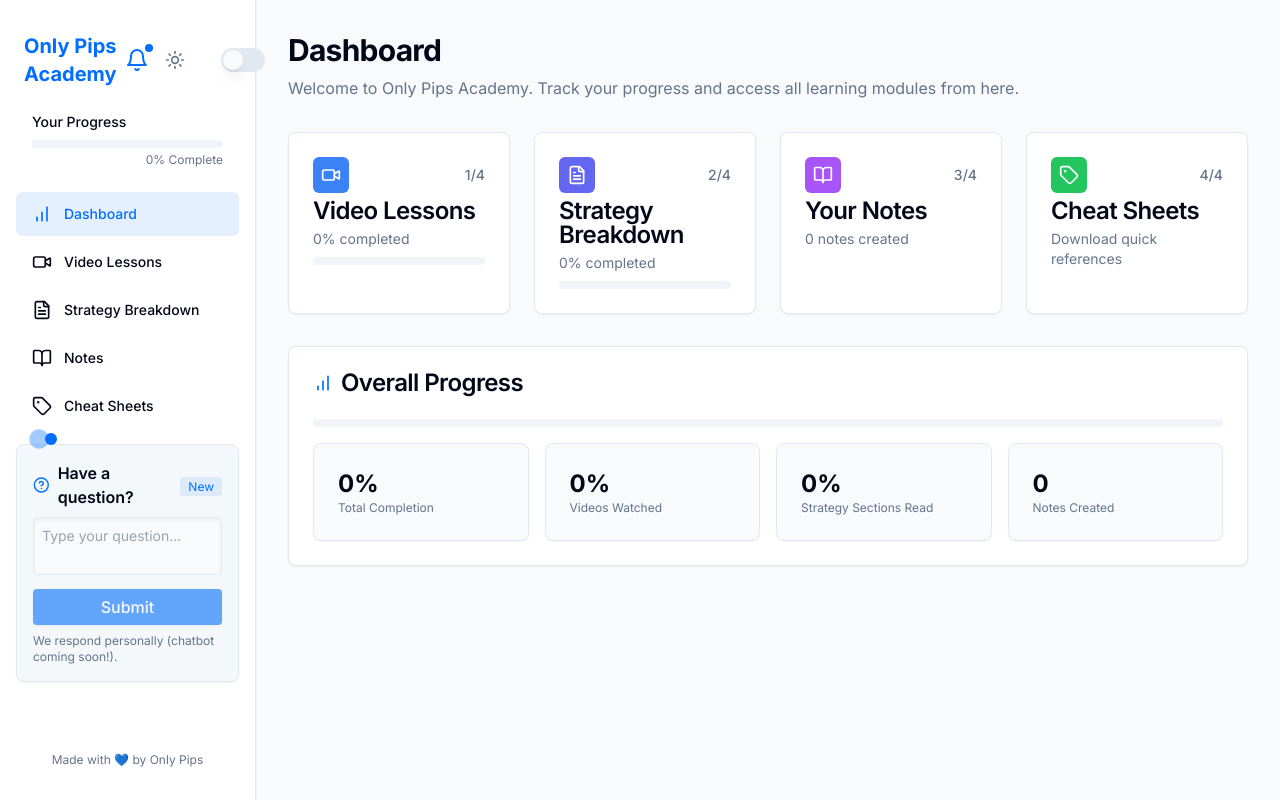
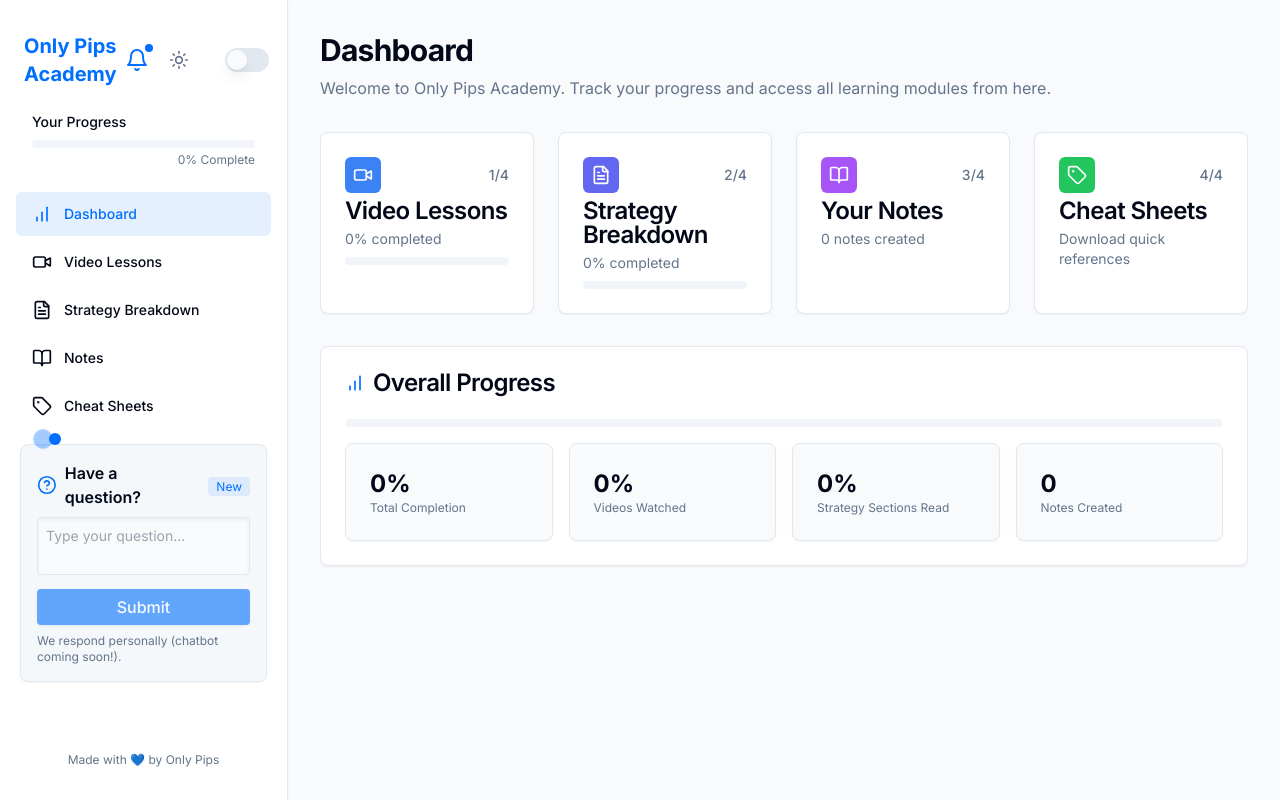
Before and after one commit to onlypipsjournallingapp/pips-academy-dashboard, a React (Vite) app: page / in a window 1280 px wide. Built offline with nearby package versions, Linux system fonts and the light colour scheme.

Commit message:
Fix UI issues
Adjust sidebar width, notification bell placement, and dropdown cutoff.

```diff
--- a/src/components/MainLayout.tsx
+++ b/src/components/MainLayout.tsx
@@ -1,3 +1,4 @@
+
 import { ReactNode, useState, useEffect } from 'react';
 import { Link, useLocation } from 'react-router-dom';
 import {
@@ -52,7 +53,7 @@ const MainLayout = ({ children }: MainLayoutProps) => {
     <div className="flex h-screen flex-col md:flex-row bg-background">
       {/* Mobile sidebar toggle */}
       <button
-        className="md:hidden fixed top-4 left-4 z-50 bg-primary/70 backdrop-blur-sm text-primary-foreground p-2 rounded-md shadow-md"
+        className="md:hidden fixed top-4 left-4 z-50 bg-primary/50 backdrop-blur-sm text-primary-foreground p-2 rounded-md shadow-md"
         style={{ opacity: 0.7 }}
         onClick={() => setIsSidebarOpen(!isSidebarOpen)}
       >
@@ -62,19 +63,16 @@ const MainLayout = ({ children }: MainLayoutProps) => {
       {/* Sidebar */}
       <div
         className={cn(
-          "fixed md:relative z-40 w-64 h-full bg-card border-r border-border shadow-sm transition-transform duration-300",
+          "fixed md:relative z-40 w-72 h-full bg-card border-r border-border shadow-sm transition-transform duration-300",
           isSidebarOpen ? "translate-x-0" : "-translate-x-full md:translate-x-0"
         )}
       >
         <div className="p-4 flex flex-col h-full">
           <div className="flex justify-between items-center mb-6 mt-4 px-2">
             <h1 className="text-xl font-bold text-primary">Only Pips Academy</h1>
-            <div className="hidden md:flex items-center gap-2">
+            <div className="flex items-center gap-3">
               <NotificationBell />
               <DarkModeToggle />
-            </div>
-            <div className="md:hidden">
-              {/* Empty placeholder for mobile to keep spacing */}
             </div>
           </div>
 
--- a/src/components/NotificationBell.tsx
+++ b/src/components/NotificationBell.tsx
@@ -33,7 +33,7 @@ const NotificationBell = () => {
         <span className="absolute top-1 right-1 inline-flex h-2 w-2 rounded-full bg-primary"></span>
       </button>
       {open && (
-        <div className="absolute right-0 mt-2 w-64 bg-popover shadow-xl rounded-lg border z-50">
+        <div className="absolute right-0 mt-2 w-64 bg-popover shadow-xl rounded-lg border z-50 transform -translate-x-1/2 md:translate-x-0">
           <div className="p-4 text-sm text-muted-foreground text-center">
             <span className="font-semibold">No notifications yet.</span>
             <p className="mt-1">Stay tuned for trading tips and updates.</p>
--- a/src/components/QuestionSection.tsx
+++ b/src/components/QuestionSection.tsx
@@ -21,7 +21,7 @@ const QuestionSection = () => {
   }
 
   return (
-    <div className="relative bg-muted/70 dark:bg-muted/50 border border-border rounded-lg p-4 mt-4 transition hover:border-primary shadow-sm">
+    <div className="relative bg-muted/70 dark:bg-muted/50 border border-border rounded-lg p-4 mt-4 transition hover:border-primary shadow-sm mx-1">
       {/* Circle pulse for attention */}
       <div className="absolute -top-3 left-4 flex items-center">
         <span className={cn("inline-flex h-3 w-3 rounded-full bg-primary", ATTENTION_ANIMATION)} />
```
